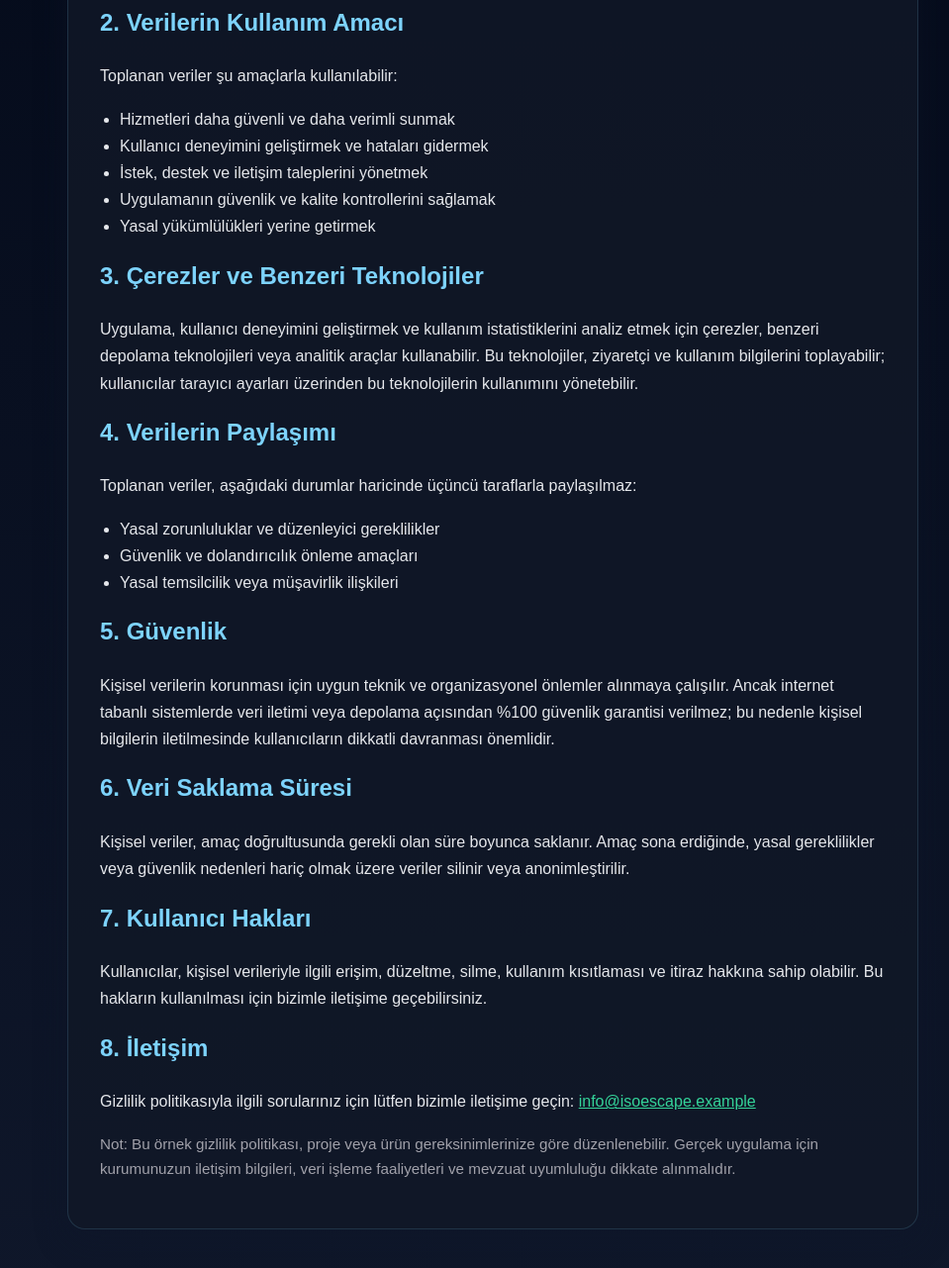
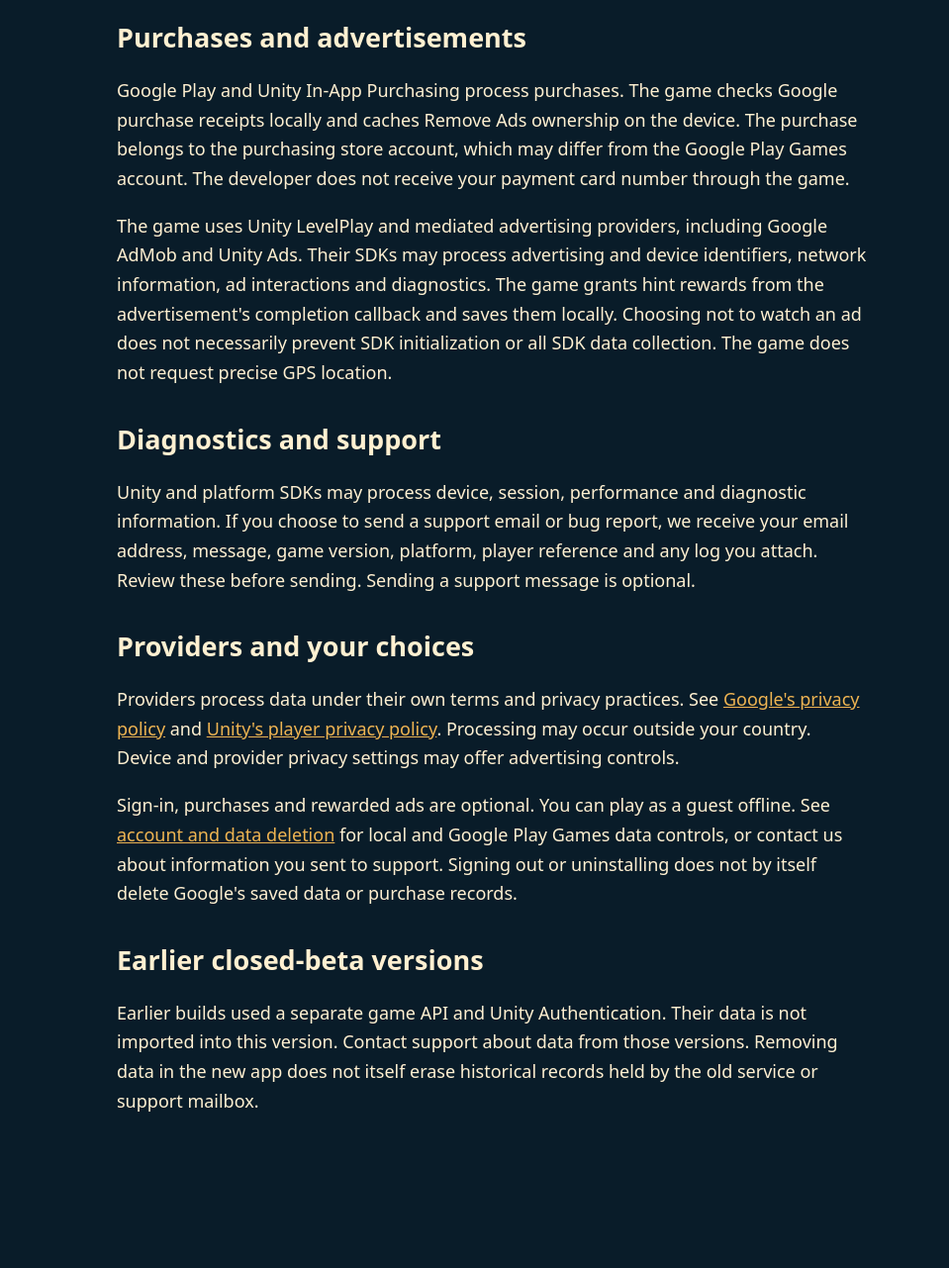
Before and after one commit to alperenkaptan/iso-escape, a plain HTML site: page privacy-policy.html in a window 1280 px wide. Shown: the part 533-1814 px from the top of the page at 99% size, without its empty margins (142-1101 px from the left). After the commit the page ends 1748 px from the top, so only its background shows below. Drawn offline with Linux system fonts and the light colour scheme.

Commit message:
Publish client-only Iso Escape privacy and data deletion pages

```diff
--- a/privacy-policy.html
+++ b/privacy-policy.html
@@ -1,130 +1,8 @@
-<!DOCTYPE html>
-<html lang="tr">
-  <head>
-    <meta charset="UTF-8" />
-    <meta name="viewport" content="width=device-width, initial-scale=1.0" />
-    <title>Gizlilik Politikası | ISO Escape</title>
-    <style>
-      :root {
-        --bg: #0f172a;
-        --panel: #111827;
-        --card: #1f2937;
-        --text: #e5e7eb;
-        --muted: #a1a1aa;
-        --primary: #7dd3fc;
-        --accent: #34d399;
-      }
-      * { box-sizing: border-box; }
-      body {
-        margin: 0;
-        font-family: Arial, Helvetica, sans-serif;
-        background: linear-gradient(180deg, #020817 0%, var(--bg) 100%);
-        color: var(--text);
-        line-height: 1.7;
-      }
-      .container {
-        max-width: 900px;
-        margin: 0 auto;
-        padding: 48px 20px 80px;
-      }
-      .card {
-        background: rgba(17, 24, 39, 0.85);
-        border: 1px solid rgba(125, 211, 252, 0.15);
-        border-radius: 18px;
-        box-shadow: 0 12px 32px rgba(15, 23, 42, 0.35);
-        padding: 32px;
-      }
-      h1, h2 { color: var(--primary); margin-top: 0; }
-      h1 { font-size: 2.4rem; margin-bottom: 8px; }
-      .subtitle { color: var(--muted); margin-bottom: 28px; }
-      p, li { color: var(--text); }
-      ul { padding-left: 20px; }
-      .small { color: var(--muted); font-size: 0.95rem; }
-      a { color: var(--accent); }
-    </style>
-  </head>
-  <body>
-    <main class="container">
-      <div class="card">
-        <h1>Gizlilik Politikası</h1>
-        <div class="subtitle">Son güncelleme: 20 Ekim 2026</div>
-
-        <p>
-          Bu gizlilik politikası, ISO Escape tarafından sunulan hizmetlerin kullanımında toplanan,
-          işlenen ve korunan kişisel veriler hakkında açıklama yapar. Bu metin, kullanıcıların
-          uygulamayı ve ilişkili hizmetleri kullanırken hangi bilgilerin toplandığı ve bu bilgilerin
-          nasıl kullanıldığı konusunda daha fazla bilgi sahibi olmalarını amaçlar.
-        </p>
-
-        <h2>1. Toplanan Veriler</h2>
-        <p>Hizmetleri kullanırken aşağıdaki türden veriler toplanabilir:</p>
-        <ul>
-          <li>İletişim bilgileri (ör. e-posta adresi, isteklerde sağlanan bilgiler)</li>
-          <li>Uygulama içi kullanım verileri (ör. oturum bilgileri, tercihler, ayarlar)</li>
-          <li>Teknik veriler (ör. cihaz türü, işletim sistemi, tarayıcı bilgisi, uygulama sürümü)</li>
-          <li>Olası hata ve kullanım istatistikleri</li>
-        </ul>
-
-        <h2>2. Verilerin Kullanım Amacı</h2>
-        <p>Toplanan veriler şu amaçlarla kullanılabilir:</p>
-        <ul>
-          <li>Hizmetleri daha güvenli ve daha verimli sunmak</li>
-          <li>Kullanıcı deneyimini geliştirmek ve hataları gidermek</li>
-          <li>İstek, destek ve iletişim taleplerini yönetmek</li>
-          <li>Uygulamanın güvenlik ve kalite kontrollerini sağlamak</li>
-          <li>Yasal yükümlülükleri yerine getirmek</li>
-        </ul>
-
-        <h2>3. Çerezler ve Benzeri Teknolojiler</h2>
-        <p>
-          Uygulama, kullanıcı deneyimini geliştirmek ve kullanım istatistiklerini analiz etmek için
-          çerezler, benzeri depolama teknolojileri veya analitik araçlar kullanabilir. Bu
-          teknolojiler, ziyaretçi ve kullanım bilgilerini toplayabilir; kullanıcılar tarayıcı
-          ayarları üzerinden bu teknolojilerin kullanımını yönetebilir.
-        </p>
-
-        <h2>4. Verilerin Paylaşımı</h2>
-        <p>
-          Toplanan veriler, aşağıdaki durumlar haricinde üçüncü taraflarla paylaşılmaz:
-        </p>
-        <ul>
-          <li>Yasal zorunluluklar ve düzenleyici gereklilikler</li>
-          <li>Güvenlik ve dolandırıcılık önleme amaçları</li>
-          <li>Yasal temsilcilik veya müşavirlik ilişkileri</li>
-        </ul>
-
-        <h2>5. Güvenlik</h2>
-        <p>
-          Kişisel verilerin korunması için uygun teknik ve organizasyonel önlemler alınmaya çalışılır.
-          Ancak internet tabanlı sistemlerde veri iletimi veya depolama açısından %100 güvenlik
-          garantisi verilmez; bu nedenle kişisel bilgilerin iletilmesinde kullanıcıların dikkatli
-          davranması önemlidir.
-        </p>
-
-        <h2>6. Veri Saklama Süresi</h2>
-        <p>
-          Kişisel veriler, amaç doğrultusunda gerekli olan süre boyunca saklanır. Amaç sona erdiğinde,
-          yasal gereklilikler veya güvenlik nedenleri hariç olmak üzere veriler silinir veya anonimleştirilir.
-        </p>
-
-        <h2>7. Kullanıcı Hakları</h2>
-        <p>
-          Kullanıcılar, kişisel verileriyle ilgili erişim, düzeltme, silme, kullanım kısıtlaması ve
-          itiraz hakkına sahip olabilir. Bu hakların kullanılması için bizimle iletişime geçebilirsiniz.
-        </p>
-
-        <h2>8. İletişim</h2>
-        <p>
-          Gizlilik politikasıyla ilgili sorularınız için lütfen bizimle iletişime geçin:
-          <a href="mailto:info@isoescape.example">info@isoescape.example</a>
-        </p>
-
-        <p class="small">
-          Not: Bu örnek gizlilik politikası, proje veya ürün gereksinimlerinize göre düzenlenebilir.
-          Gerçek uygulama için kurumunuzun iletişim bilgileri, veri işleme faaliyetleri ve mevzuat
-          uyumluluğu dikkate alınmalıdır.
-        </p>
-      </div>
-    </main>
-  </body>
-</html>
+<!doctype html><html lang="en"><head><meta charset="utf-8"><meta name="viewport" content="width=device-width, initial-scale=1"><meta name="referrer" content="no-referrer"><title>Iso Escape — Privacy policy</title><style>body{margin:0;background:#091c29;color:#fff0d1;font:18px/1.65 system-ui,sans-serif}main{max-width:760px;margin:auto;padding:40px 24px 70px}h1,h2{line-height:1.2}h2{margin-top:36px}a{color:#efb452}small{color:#c5c9c3}</style></head><body><main><nav><a href="privacy-policy.html">Privacy policy</a> · <a href="delete-account/">Data deletion</a> · <a href="terms-of-service.html">Terms of service</a></nav><small>Iso Escape · 25 October 2026</small><h1>Privacy policy</h1><p>Iso Escape is a railway puzzle game. This page describes the client-only version introduced in the October 2026 closed beta. For privacy requests, contact <a href="mailto:info@sproutquest.co">info@sproutquest.co</a>.</p>
+<h2>Progress and sign-in</h2><p>Guest progress, settings, hint balance and hint cooldowns are stored on your device. Optional Google Play Games sign-in lets the game synchronize completed and unlocked levels, selected level, stars, move counts and completion times through Google Saved Games. Google handles sign-in; the game uses the Play Games player identifier to keep saves separate. The game does not operate its own account server or database.</p>
+<h2>Purchases and advertisements</h2><p>Google Play and Unity In-App Purchasing process purchases. The game checks Google purchase receipts locally and caches Remove Ads ownership on the device. The purchase belongs to the purchasing store account, which may differ from the Google Play Games account. The developer does not receive your payment card number through the game.</p>
+<p>The game uses Unity LevelPlay and mediated advertising providers, including Google AdMob and Unity Ads. Their SDKs may process advertising and device identifiers, network information, ad interactions and diagnostics. The game grants hint rewards from the advertisement's completion callback and saves them locally. Choosing not to watch an ad does not necessarily prevent SDK initialization or all SDK data collection. The game does not request precise GPS location.</p>
+<h2>Diagnostics and support</h2><p>Unity and platform SDKs may process device, session, performance and diagnostic information. If you choose to send a support email or bug report, we receive your email address, message, game version, platform, player reference and any log you attach. Review these before sending. Sending a support message is optional.</p>
+<h2>Providers and your choices</h2><p>Providers process data under their own terms and privacy practices. See <a href="https://policies.google.com/privacy">Google's privacy policy</a> and <a href="https://unity.com/legal/game-player-and-app-user-privacy-policy">Unity's player privacy policy</a>. Processing may occur outside your country. Device and provider privacy settings may offer advertising controls.</p>
+<p>Sign-in, purchases and rewarded ads are optional. You can play as a guest offline. See <a href="delete-account/">account and data deletion</a> for local and Google Play Games data controls, or contact us about information you sent to support. Signing out or uninstalling does not by itself delete Google's saved data or purchase records.</p>
+<h2>Earlier closed-beta versions</h2><p>Earlier builds used a separate game API and Unity Authentication. Their data is not imported into this version. Contact support about data from those versions. Removing data in the new app does not itself erase historical records held by the old service or support mailbox.</p></main></body></html>
```
Also changed, not shown: delete-account/index.html (added, +5 -0 lines), index.html (added, +10 -0 lines), terms-of-service.html (+4 -4 lines), app-ads.txt (added).
